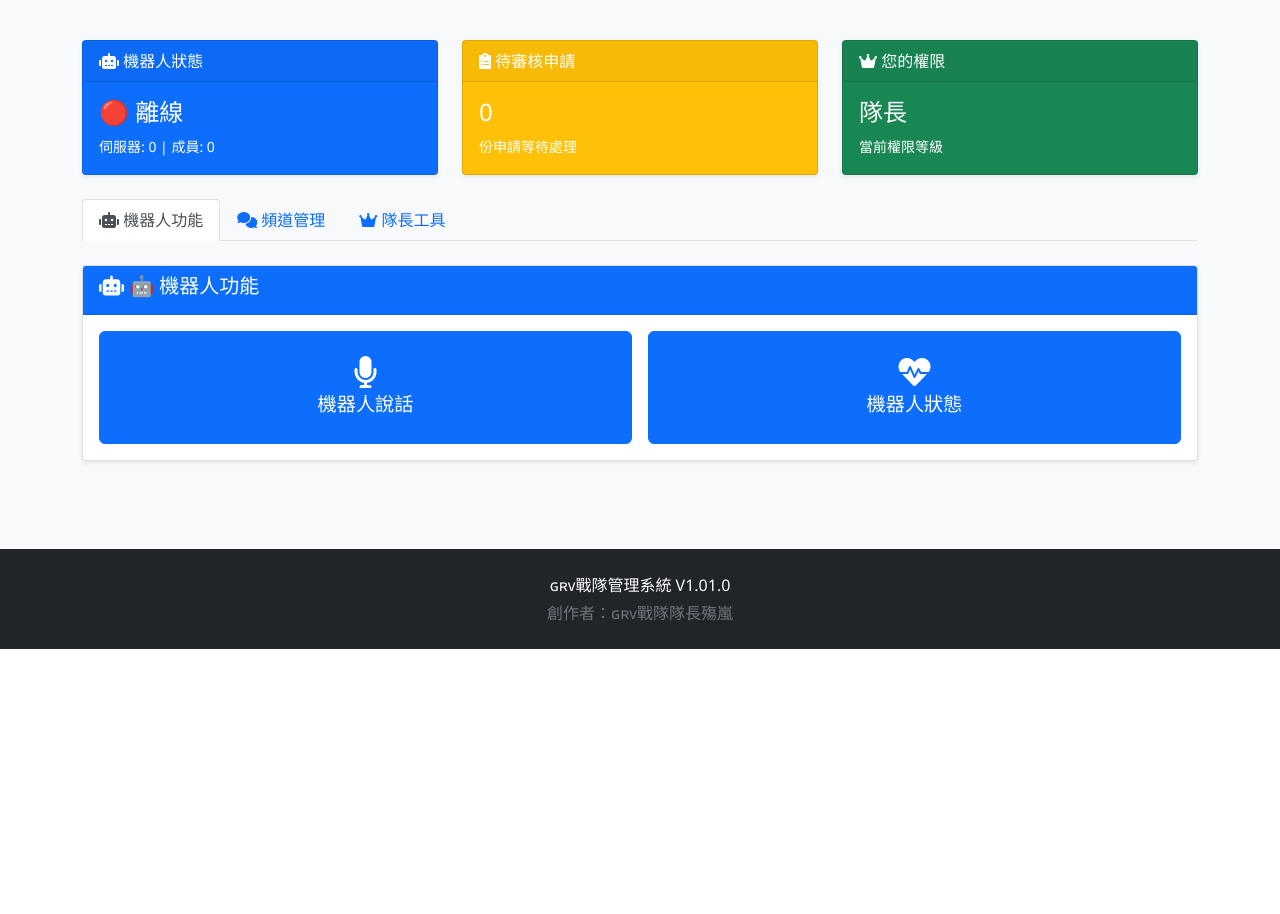
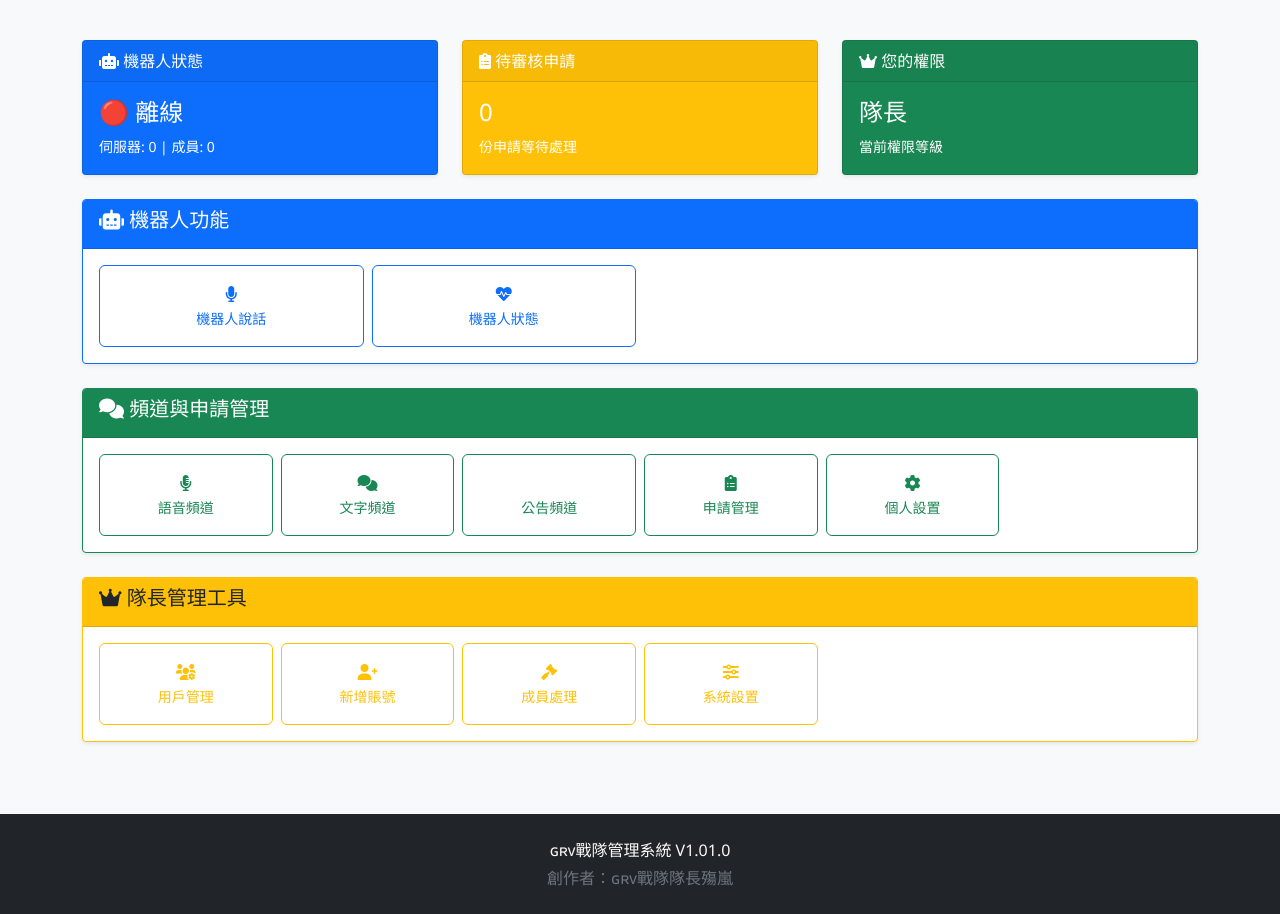
Before and after one commit to npcname1hacker-lgtm/grv-team-bot, a Flask app: page /dashboard in a window 1280 px wide. Shown: the part 151-1065 px from the top of the page. Before the commit the page ends 800 px from the top, so only its background shows below. Run offline with Flask 3, Linux system fonts and the light colour scheme; a user stored in the database is signed in; data that the repository does not hold is empty.

Commit message:
Organize dashboard features into horizontally aligned cards
Refactor dashboard.html to replace tabbed menus with horizontally aligned cards for features, with buttons that dynamically adjust to screen size.

Replit-Commit-Author: Agent
Replit-Commit-Session-Id: e41e8751-e4d3-4ac6-8076-65705cfc8555
Replit-Commit-Checkpoint-Type: full_checkpoint
Replit-Commit-Event-Id: 465b8e0c-d5cf-4f8f-8e27-3be53a70d2ce
Replit-Commit-Screenshot-Url: https://storage.googleapis.com/screenshot-production-us-central1/7f6637f4-ef7a-4ac8-a722-6d7bd032e202/e41e8751-e4d3-4ac6-8076-65705cfc8555/scqf89e

```diff
--- a/web/templates/dashboard.html
+++ b/web/templates/dashboard.html
@@ -49,136 +49,107 @@
     </div>
 </div>
 
-<!-- 功能菜單選項卡 -->
-<ul class="nav nav-tabs mb-4" id="menuTabs" role="tablist">
-    <li class="nav-item" role="presentation">
-        <button class="nav-link active" id="menu1-tab" data-bs-toggle="tab" data-bs-target="#menu1" type="button" role="tab">
-            <i class="fas fa-robot"></i> 機器人功能
-        </button>
-    </li>
-    <li class="nav-item" role="presentation">
-        <button class="nav-link" id="menu2-tab" data-bs-toggle="tab" data-bs-target="#menu2" type="button" role="tab">
-            <i class="fas fa-comments"></i> 頻道管理
-        </button>
-    </li>
-    {% if current_user.role.name == 'HIGH' %}
-    <li class="nav-item" role="presentation">
-        <button class="nav-link" id="menu3-tab" data-bs-toggle="tab" data-bs-target="#menu3" type="button" role="tab">
-            <i class="fas fa-crown"></i> 隊長工具
-        </button>
-    </li>
-    {% endif %}
-</ul>
-
-<!-- 菜單內容 -->
-<div class="tab-content" id="menuContent">
-    <!-- 菜單 1: 機器人功能 -->
-    <div class="tab-pane fade show active" id="menu1" role="tabpanel">
-        <div class="card">
+<!-- 菜單 1: 機器人功能 -->
+<div class="row mb-4">
+    <div class="col">
+        <div class="card border-primary">
             <div class="card-header bg-primary text-white">
-                <h5><i class="fas fa-robot"></i> 🤖 機器人功能</h5>
+                <h5><i class="fas fa-robot"></i> 機器人功能</h5>
             </div>
             <div class="card-body">
-                <div class="row g-3">
-                    <div class="col-md-6">
-                        <button class="btn btn-primary w-100 py-4" onclick="alert('機器人說話功能\n\n即將實裝')">
-                            <i class="fas fa-microphone" style="font-size: 2rem;"></i><br>
-                            <span style="font-size: 1.2rem;">機器人說話</span>
+                <div class="row g-2">
+                    <div class="col-6 col-md-4 col-lg-3">
+                        <button class="btn btn-outline-primary w-100 py-3" onclick="alert('機器人說話功能')">
+                            <i class="fas fa-microphone"></i><br><small>機器人說話</small>
                         </button>
                     </div>
-                    <div class="col-md-6">
-                        <button class="btn btn-primary w-100 py-4" onclick="alert('機器人狀態\n\n' + 'CPU: 35%\n內存: 250MB\n延遲: ' + Math.round(Math.random() * 50 + 50) + 'ms')">
-                            <i class="fas fa-heartbeat" style="font-size: 2rem;"></i><br>
-                            <span style="font-size: 1.2rem;">機器人狀態</span>
+                    <div class="col-6 col-md-4 col-lg-3">
+                        <button class="btn btn-outline-primary w-100 py-3" onclick="alert('機器人狀態檢查')">
+                            <i class="fas fa-heartbeat"></i><br><small>機器人狀態</small>
                         </button>
                     </div>
                 </div>
             </div>
         </div>
     </div>
+</div>
 
-    <!-- 菜單 2: 頻道管理 -->
-    <div class="tab-pane fade" id="menu2" role="tabpanel">
-        <div class="card">
+<!-- 菜單 2: 頻道與申請 -->
+<div class="row mb-4">
+    <div class="col">
+        <div class="card border-success">
             <div class="card-header bg-success text-white">
-                <h5><i class="fas fa-comments"></i> 📢 頻道管理</h5>
+                <h5><i class="fas fa-comments"></i> 頻道與申請管理</h5>
             </div>
             <div class="card-body">
-                <div class="row g-3">
-                    <div class="col-md-4">
-                        <button class="btn btn-success w-100 py-4" onclick="alert('語音頻道管理\n\n即將實裝')">
-                            <i class="fas fa-microphone-alt" style="font-size: 2rem;"></i><br>
-                            <span style="font-size: 1rem;">語音頻道</span>
+                <div class="row g-2">
+                    <div class="col-6 col-md-4 col-lg-2">
+                        <button class="btn btn-outline-success w-100 py-3" onclick="alert('語音頻道管理')">
+                            <i class="fas fa-microphone-alt"></i><br><small>語音頻道</small>
                         </button>
                     </div>
-                    <div class="col-md-4">
-                        <button class="btn btn-success w-100 py-4" onclick="alert('文字頻道管理\n\n即將實裝')">
-                            <i class="fas fa-comments" style="font-size: 2rem;"></i><br>
-                            <span style="font-size: 1rem;">文字頻道</span>
+                    <div class="col-6 col-md-4 col-lg-2">
+                        <button class="btn btn-outline-success w-100 py-3" onclick="alert('文字頻道管理')">
+                            <i class="fas fa-comments"></i><br><small>文字頻道</small>
                         </button>
                     </div>
-                    <div class="col-md-4">
-                        <button class="btn btn-success w-100 py-4" onclick="alert('公告頻道\n\n即將實裝')">
-                            <i class="fas fa-megaphone" style="font-size: 2rem;"></i><br>
-                            <span style="font-size: 1rem;">公告頻道</span>
+                    <div class="col-6 col-md-4 col-lg-2">
+                        <button class="btn btn-outline-success w-100 py-3" onclick="alert('公告頻道')">
+                            <i class="fas fa-megaphone"></i><br><small>公告頻道</small>
                         </button>
                     </div>
-                    <div class="col-md-4">
-                        <a href="{{ url_for('applications') }}" class="btn btn-success w-100 py-4">
-                            <i class="fas fa-clipboard-list" style="font-size: 2rem;"></i><br>
-                            <span style="font-size: 1rem;">申請管理</span>
+                    <div class="col-6 col-md-4 col-lg-2">
+                        <a href="{{ url_for('applications') }}" class="btn btn-outline-success w-100 py-3">
+                            <i class="fas fa-clipboard-list"></i><br><small>申請管理</small>
                         </a>
                     </div>
-                    <div class="col-md-4">
-                        <a href="{{ url_for('settings') }}" class="btn btn-success w-100 py-4">
-                            <i class="fas fa-cog" style="font-size: 2rem;"></i><br>
-                            <span style="font-size: 1rem;">個人設置</span>
+                    <div class="col-6 col-md-4 col-lg-2">
+                        <a href="{{ url_for('settings') }}" class="btn btn-outline-success w-100 py-3">
+                            <i class="fas fa-cog"></i><br><small>個人設置</small>
                         </a>
                     </div>
                 </div>
             </div>
         </div>
     </div>
+</div>
 
-    <!-- 菜單 3: 隊長工具 -->
-    {% if current_user.role.name == 'HIGH' %}
-    <div class="tab-pane fade" id="menu3" role="tabpanel">
-        <div class="card">
+<!-- 菜單 3: 隊長管理工具 -->
+{% if current_user.role.name == 'HIGH' %}
+<div class="row mb-4">
+    <div class="col">
+        <div class="card border-warning">
             <div class="card-header bg-warning text-dark">
-                <h5><i class="fas fa-crown"></i> ⚔️ 隊長管理工具</h5>
+                <h5><i class="fas fa-crown"></i> 隊長管理工具</h5>
             </div>
             <div class="card-body">
-                <div class="row g-3">
-                    <div class="col-md-3">
-                        <a href="{{ url_for('users') }}" class="btn btn-warning w-100 py-4">
-                            <i class="fas fa-users-cog" style="font-size: 2rem;"></i><br>
-                            <span style="font-size: 1rem;">用戶管理</span>
+                <div class="row g-2">
+                    <div class="col-6 col-md-4 col-lg-2">
+                        <a href="{{ url_for('users') }}" class="btn btn-outline-warning w-100 py-3">
+                            <i class="fas fa-users-cog"></i><br><small>用戶管理</small>
                         </a>
                     </div>
-                    <div class="col-md-3">
-                        <button class="btn btn-warning w-100 py-4" onclick="showAddUserModal()">
-                            <i class="fas fa-user-plus" style="font-size: 2rem;"></i><br>
-                            <span style="font-size: 1rem;">新增賬號</span>
+                    <div class="col-6 col-md-4 col-lg-2">
+                        <button class="btn btn-outline-warning w-100 py-3" onclick="showAddUserModal()">
+                            <i class="fas fa-user-plus"></i><br><small>新增賬號</small>
                         </button>
                     </div>
-                    <div class="col-md-3">
-                        <button class="btn btn-warning w-100 py-4" onclick="alert('成員處理\n\n即將實裝')">
-                            <i class="fas fa-gavel" style="font-size: 2rem;"></i><br>
-                            <span style="font-size: 1rem;">成員處理</span>
+                    <div class="col-6 col-md-4 col-lg-2">
+                        <button class="btn btn-outline-warning w-100 py-3" onclick="alert('成員處理')">
+                            <i class="fas fa-gavel"></i><br><small>成員處理</small>
                         </button>
                     </div>
-                    <div class="col-md-3">
-                        <button class="btn btn-warning w-100 py-4" onclick="alert('系統設置\n\n即將實裝')">
-                            <i class="fas fa-sliders-h" style="font-size: 2rem;"></i><br>
-                            <span style="font-size: 1rem;">系統設置</span>
+                    <div class="col-6 col-md-4 col-lg-2">
+                        <button class="btn btn-outline-warning w-100 py-3" onclick="alert('系統設置')">
+                            <i class="fas fa-sliders-h"></i><br><small>系統設置</small>
                         </button>
                     </div>
                 </div>
             </div>
         </div>
     </div>
-    {% endif %}
 </div>
+{% endif %}
 
 <!-- 新增用戶模態（隊長專用） -->
 {% if current_user.role.name == 'HIGH' %}
```
